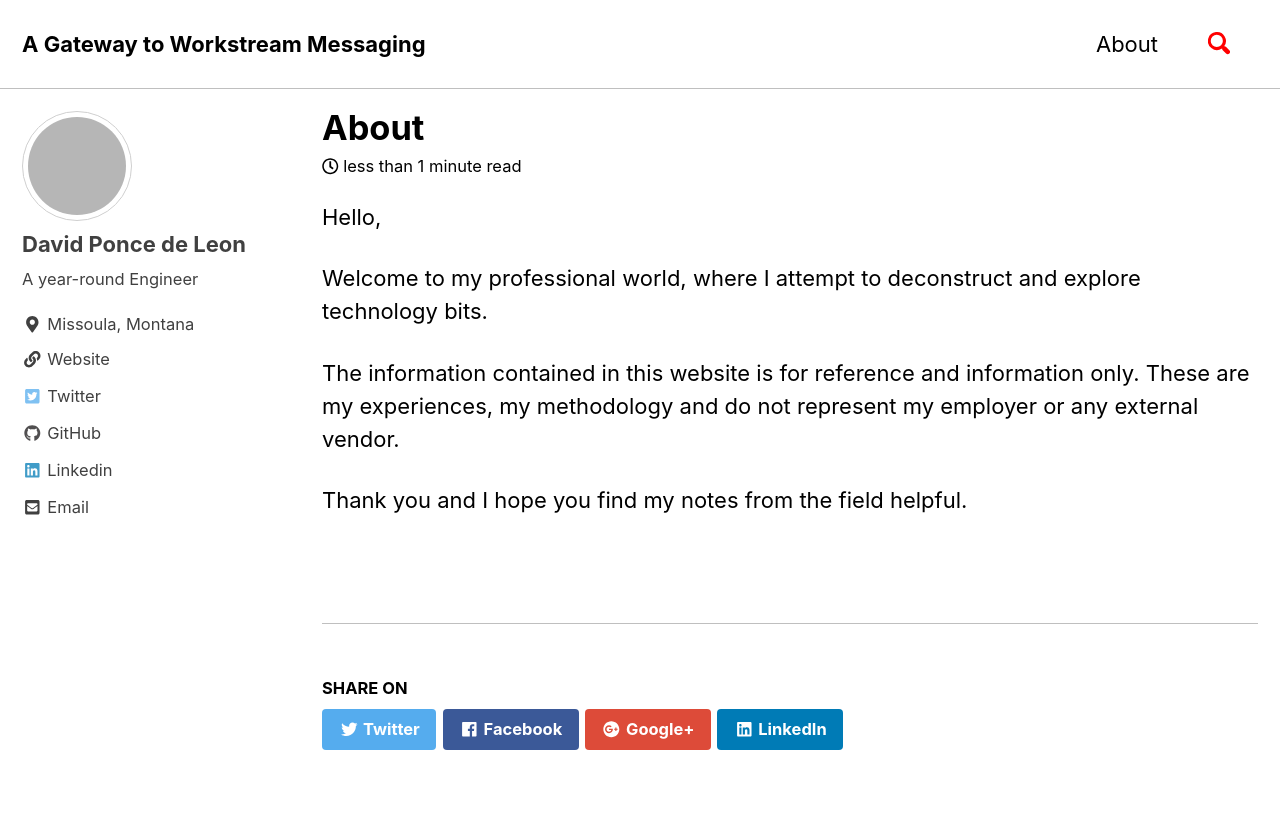
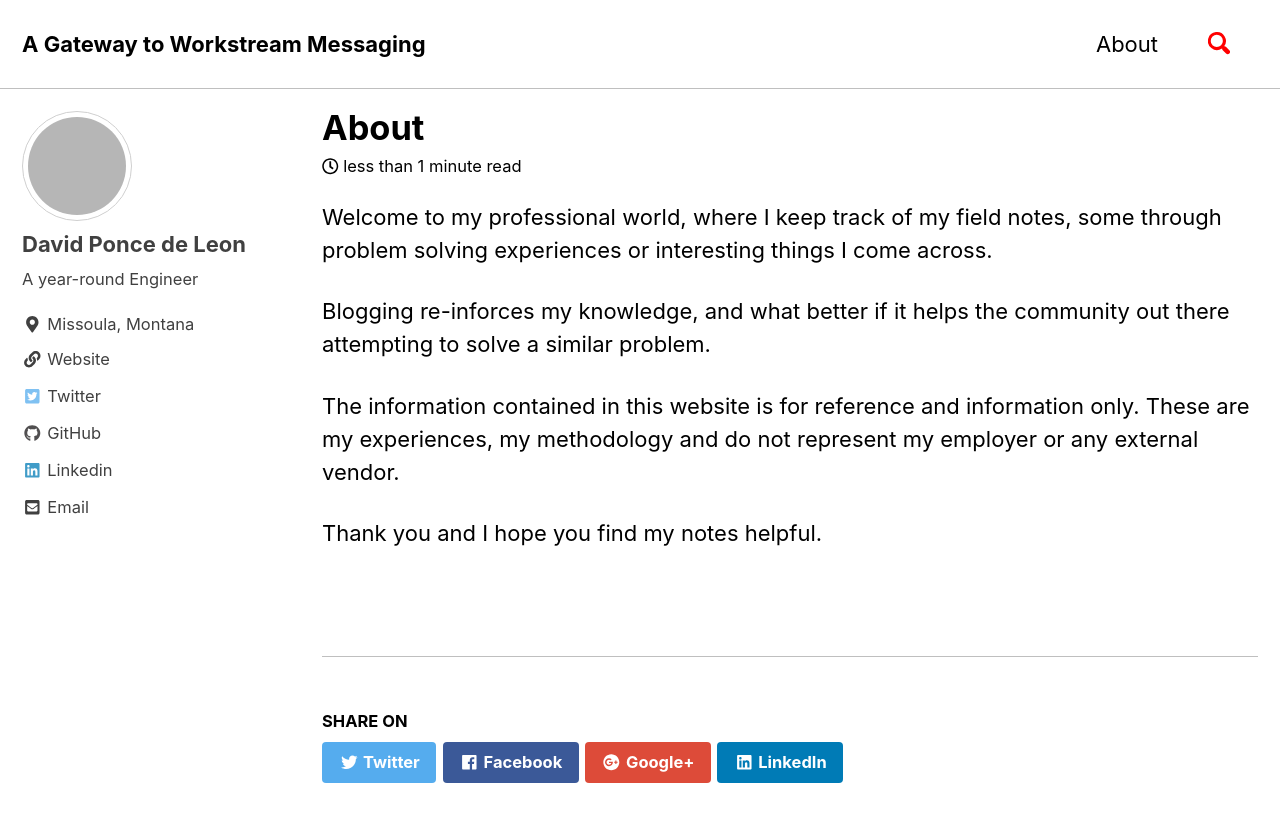
Before and after one commit to Pdleon/pdleon.github.io, a Jekyll site: the page built from _pages/about.md, in a window 1280 px wide and 900 px high. Shown: the top 822 px of the window. Built offline with Jekyll 4.4.1, drawn with Linux system fonts in a browser that asks for light colours; cached includes are drawn as plain includes; grey boxes are pictures that could not be loaded.

Commit message:
Modified about

```diff
--- a/_pages/about.md
+++ b/_pages/about.md
@@ -3,11 +3,10 @@ title: "About"
 permalink: /about/
 ---
 
+Welcome to my professional world, where I keep track of my field notes, some through problem solving experiences or interesting things I come across.
 
-Hello,
-
-Welcome to my professional world, where I attempt to deconstruct and explore technology bits.
+Blogging re-inforces my knowledge,  and what better if it helps the community out there attempting to solve a similar problem.
 
 The information contained in this website is for reference and information only. These are my experiences, my methodology and do not represent my employer or any external vendor.
 
-Thank you and I hope you find my notes from the field helpful.
+Thank you and I hope you find my notes helpful.
```
